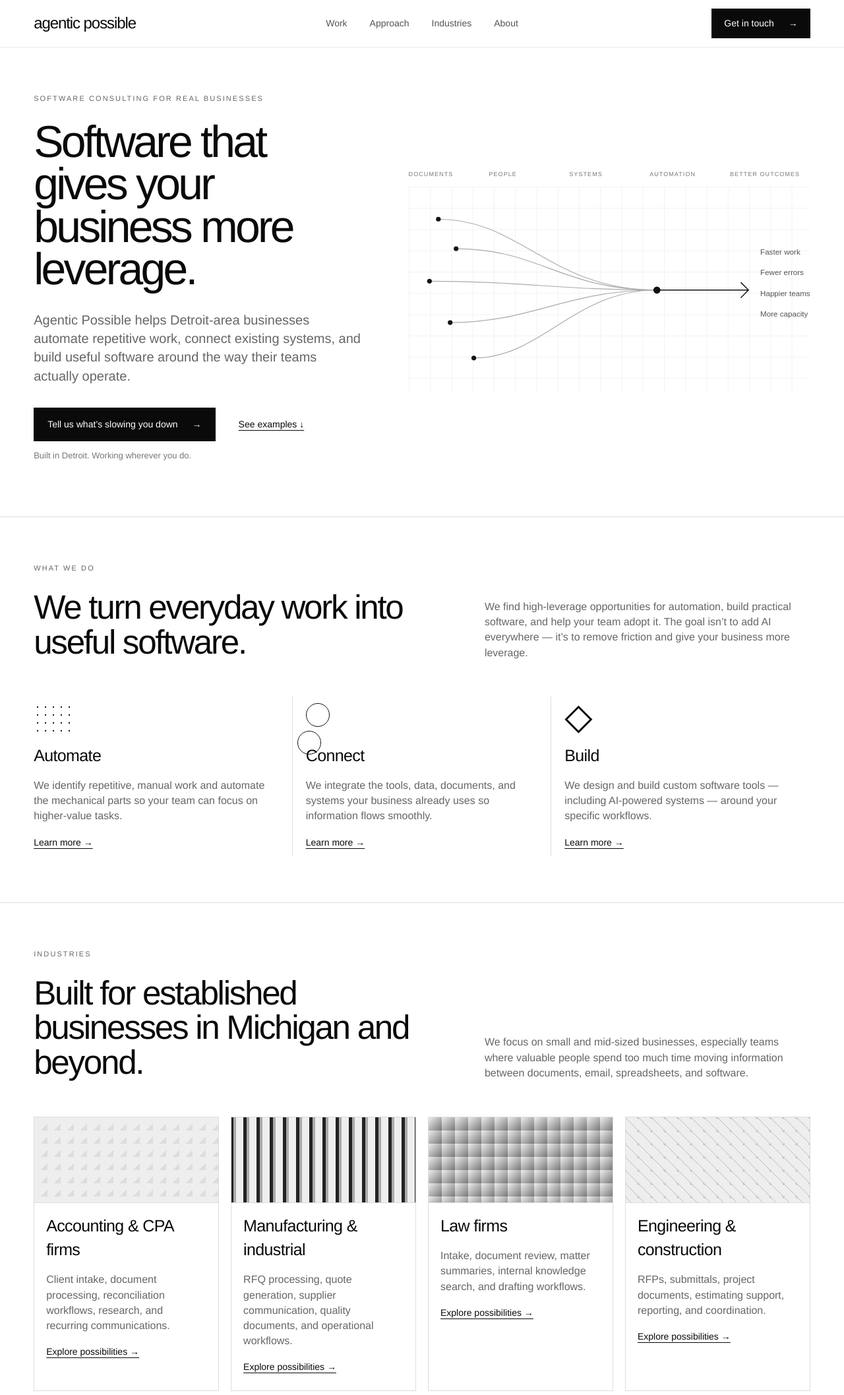
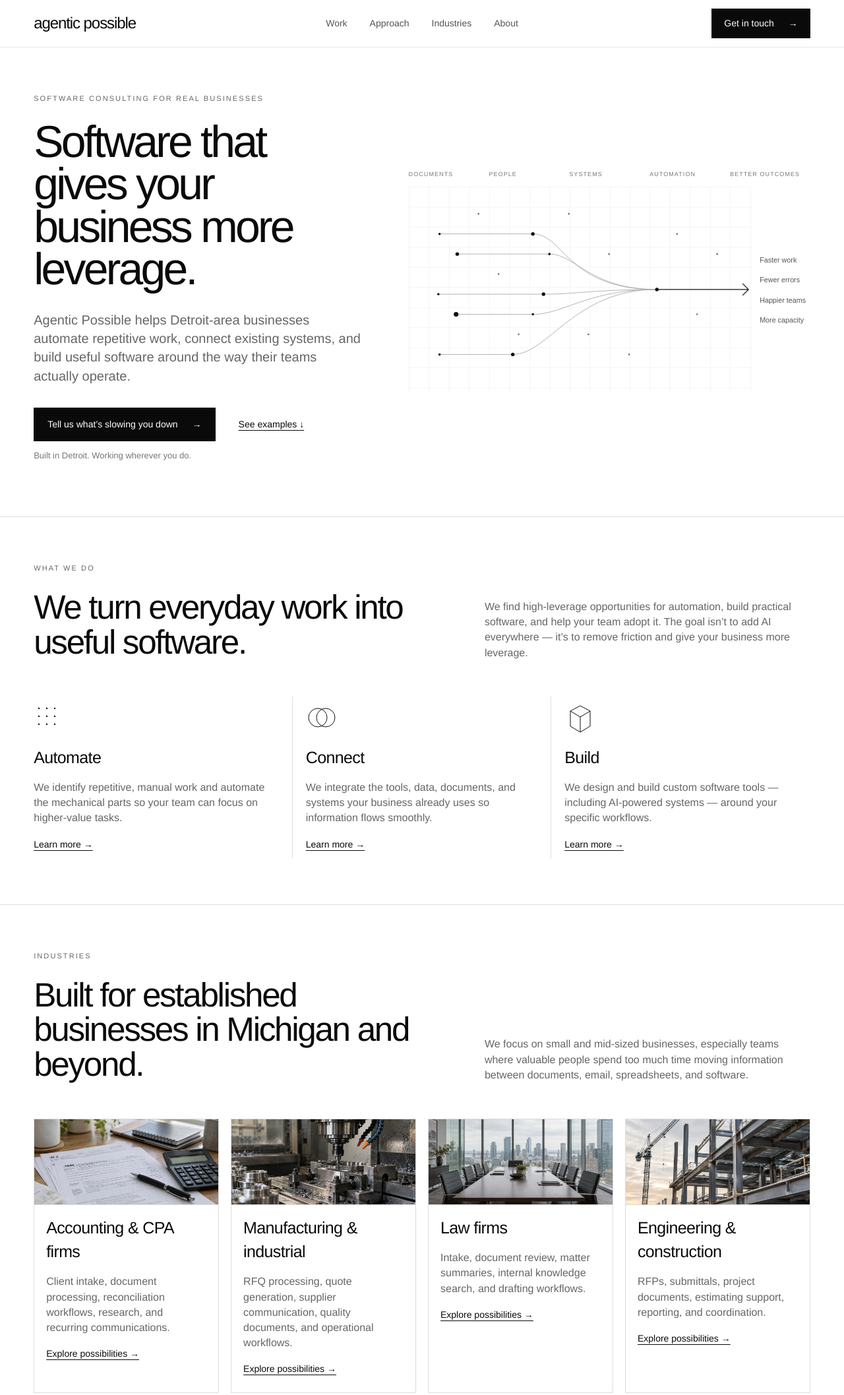
Before and after one commit to Agentic-Possible/agentic-possible, a plain HTML site: page public/index.html in a window 1280 px wide. Shown: the top 2115 px of the page at 66% size. Drawn offline with Linux system fonts and the light colour scheme.

Commit message:
Refresh site imagery and icons

```diff
--- a/public/index.html
+++ b/public/index.html
@@ -30,17 +30,20 @@
   </div>
   <div class="possibility" aria-label="Diagram showing documents, people, and systems converging through automation into better outcomes">
     <div class="diagram-labels"><span>Documents</span><span>People</span><span>Systems</span><span>Automation</span><span>Better outcomes</span></div>
-    <svg viewBox="0 0 680 350" role="img">
-      <defs><pattern id="grid" width="36" height="36" patternUnits="userSpaceOnUse"><path d="M36 0H0V36" fill="none" stroke="#e5e5e5" stroke-width="1"/></pattern></defs>
-      <rect width="680" height="350" fill="url(#grid)"/>
-      <g fill="none" stroke="#aaa" stroke-width="1.3">
-        <path d="M50 55 C190 55 240 175 420 175"/><path d="M80 105 C220 105 260 175 420 175"/>
-        <path d="M35 160 C190 160 260 175 420 175"/><path d="M70 230 C210 230 265 175 420 175"/>
-        <path d="M110 290 C225 290 280 175 420 175"/>
+    <svg viewBox="0 0 680 350" role="img" aria-label="Work converging into better outcomes">
+      <defs><pattern id="grid" width="34" height="34" patternUnits="userSpaceOnUse"><path d="M34 0H0V34" fill="none" stroke="#e9e9e9" stroke-width="1"/></pattern></defs>
+      <rect x="0" y="0" width="580" height="350" fill="url(#grid)"/>
+      <g fill="none" stroke="#aaa" stroke-width="1">
+        <path d="M52 80H210C263 80 267 174 420 174"/>
+        <path d="M82 114H238C282 114 307 174 420 174"/>
+        <path d="M50 182H228C281 182 318 174 420 174"/>
+        <path d="M80 216H210C263 216 303 174 420 174"/>
+        <path d="M52 284H176C236 284 280 174 420 174"/>
       </g>
-      <g fill="#111"><circle cx="50" cy="55" r="4"/><circle cx="80" cy="105" r="4"/><circle cx="35" cy="160" r="4"/><circle cx="70" cy="230" r="4"/><circle cx="110" cy="290" r="4"/><circle cx="420" cy="175" r="6"/></g>
-      <path d="M420 175H575M562 162l13 13-13 13" fill="none" stroke="#111" stroke-width="1.6"/>
-      <g fill="#555" font-family="Arial, sans-serif" font-size="13"><text x="595" y="115">Faster work</text><text x="595" y="150">Fewer errors</text><text x="595" y="185">Happier teams</text><text x="595" y="220">More capacity</text></g>
+      <g fill="#111"><circle cx="52" cy="80" r="2"/><circle cx="82" cy="114" r="3"/><circle cx="50" cy="182" r="2"/><circle cx="80" cy="216" r="4"/><circle cx="52" cy="284" r="2"/><circle cx="210" cy="80" r="3"/><circle cx="238" cy="114" r="2"/><circle cx="228" cy="182" r="3"/><circle cx="210" cy="216" r="2"/><circle cx="176" cy="284" r="3"/><circle cx="420" cy="174" r="3"/></g>
+      <g fill="#777"><circle cx="118" cy="46" r="1.5"/><circle cx="152" cy="148" r="1.5"/><circle cx="186" cy="250" r="1.5"/><circle cx="271" cy="46" r="1.5"/><circle cx="304" cy="250" r="1.5"/><circle cx="339" cy="114" r="1.5"/><circle cx="373" cy="284" r="1.5"/><circle cx="454" cy="80" r="1.5"/><circle cx="488" cy="216" r="1.5"/><circle cx="522" cy="114" r="1.5"/></g>
+      <path d="M420 174H575M565 164l10 10-10 10" fill="none" stroke="#111" stroke-width="1.4"/>
+      <g fill="#555" font-family="Arial, sans-serif" font-size="12"><text x="594" y="128">Faster work</text><text x="594" y="162">Fewer errors</text><text x="594" y="196">Happier teams</text><text x="594" y="230">More capacity</text></g>
     </svg>
   </div>
 </section>
@@ -49,9 +52,9 @@
   <div class="section-intro"><div><p class="eyebrow">What we do</p><h2>We turn everyday work into useful software.</h2></div>
   <p>We find high-leverage opportunities for automation, build practical software, and help your team adopt it. The goal isn’t to add AI everywhere — it’s to remove friction and give your business more leverage.</p></div>
   <div class="three-col">
-    <article><div class="icon dots"></div><h3>Automate</h3><p>We identify repetitive, manual work and automate the mechanical parts so your team can focus on higher-value tasks.</p><a href="#contact">Learn more →</a></article>
-    <article><div class="icon rings"></div><h3>Connect</h3><p>We integrate the tools, data, documents, and systems your business already uses so information flows smoothly.</p><a href="#contact">Learn more →</a></article>
-    <article><div class="icon cube">◇</div><h3>Build</h3><p>We design and build custom software tools — including AI-powered systems — around your specific workflows.</p><a href="#contact">Learn more →</a></article>
+    <article><svg class="service-icon" viewBox="0 0 48 48" aria-hidden="true"><g fill="#111"><circle cx="8" cy="8" r="1.2"/><circle cx="20" cy="8" r="1.2"/><circle cx="32" cy="8" r="1.2"/><circle cx="8" cy="20" r="1.2"/><circle cx="20" cy="20" r="1.2"/><circle cx="32" cy="20" r="1.2"/><circle cx="8" cy="32" r="1.2"/><circle cx="20" cy="32" r="1.2"/><circle cx="32" cy="32" r="1.2"/></g></svg><h3>Automate</h3><p>We identify repetitive, manual work and automate the mechanical parts so your team can focus on higher-value tasks.</p><a href="#contact">Learn more →</a></article>
+    <article><svg class="service-icon" viewBox="0 0 48 48" aria-hidden="true"><circle cx="18" cy="22" r="14" fill="none" stroke="currentColor" stroke-width="1"/><circle cx="30" cy="22" r="14" fill="none" stroke="currentColor" stroke-width="1"/></svg><h3>Connect</h3><p>We integrate the tools, data, documents, and systems your business already uses so information flows smoothly.</p><a href="#contact">Learn more →</a></article>
+    <article><svg class="service-icon" viewBox="0 0 48 48" aria-hidden="true"><path d="M24 4 39 12v23L24 44 9 35V12L24 4Zm0 17 15-9M24 21 9 12m15 9v23" fill="none" stroke="currentColor" stroke-width="1" stroke-linejoin="round"/></svg><h3>Build</h3><p>We design and build custom software tools — including AI-powered systems — around your specific workflows.</p><a href="#contact">Learn more →</a></article>
   </div>
 </section>
 
@@ -59,10 +62,10 @@
   <div class="section-intro"><div><p class="eyebrow">Industries</p><h2>Built for established businesses in Michigan and beyond.</h2></div>
   <p>We focus on small and mid-sized businesses, especially teams where valuable people spend too much time moving information between documents, email, spreadsheets, and software.</p></div>
   <div class="industry-grid">
-    <article><div class="industry-art accounting"></div><h3>Accounting & CPA firms</h3><p>Client intake, document processing, reconciliation workflows, research, and recurring communications.</p><a href="#contact">Explore possibilities →</a></article>
-    <article><div class="industry-art manufacturing"></div><h3>Manufacturing & industrial</h3><p>RFQ processing, quote generation, supplier communication, quality documents, and operational workflows.</p><a href="#contact">Explore possibilities →</a></article>
-    <article><div class="industry-art legal"></div><h3>Law firms</h3><p>Intake, document review, matter summaries, internal knowledge search, and drafting workflows.</p><a href="#contact">Explore possibilities →</a></article>
-    <article><div class="industry-art engineering"></div><h3>Engineering & construction</h3><p>RFPs, submittals, project documents, estimating support, reporting, and coordination.</p><a href="#contact">Explore possibilities →</a></article>
+    <article><img class="industry-art" src="images/accounting.webp" alt="Accounting paperwork and calculator" loading="lazy" decoding="async"><h3>Accounting & CPA firms</h3><p>Client intake, document processing, reconciliation workflows, research, and recurring communications.</p><a href="#contact">Explore possibilities →</a></article>
+    <article><img class="industry-art" src="images/manufacturing.webp" alt="Machining equipment in a factory" loading="lazy" decoding="async"><h3>Manufacturing & industrial</h3><p>RFQ processing, quote generation, supplier communication, quality documents, and operational workflows.</p><a href="#contact">Explore possibilities →</a></article>
+    <article><img class="industry-art" src="images/legal.webp" alt="Conference room overlooking a city" loading="lazy" decoding="async"><h3>Law firms</h3><p>Intake, document review, matter summaries, internal knowledge search, and drafting workflows.</p><a href="#contact">Explore possibilities →</a></article>
+    <article><img class="industry-art" src="images/construction.webp" alt="Steel frame of a building under construction" loading="lazy" decoding="async"><h3>Engineering & construction</h3><p>RFPs, submittals, project documents, estimating support, reporting, and coordination.</p><a href="#contact">Explore possibilities →</a></article>
   </div>
 </section>
 
@@ -77,7 +80,7 @@
 </section>
 
 <section class="section cta bordered" id="about">
-  <div class="detroit-card"><p class="eyebrow">Detroit, MI</p><strong>A city of builders<br>and doers.</strong><div class="skyline">▁▂▁▃▂▅▃▇▃▅▂▆▃▂▁</div></div>
+  <div class="detroit-card"><img src="images/detroit.webp" alt="Detroit skyline along the riverfront" loading="lazy" decoding="async"><div class="detroit-caption"><p class="eyebrow">Detroit, MI</p><strong>A city of builders<br>and doers.</strong></div></div>
   <div id="contact"><p class="eyebrow">Let’s talk</p><h2>What could your team do with more leverage?</h2><p>Tell us about your business and what’s slowing you down. We’ll start with a short conversation to explore where better software or automation could help.</p><a class="button" href="mailto:hello@agenticpossible.com">Get in touch <span>→</span></a></div>
   <blockquote>“Practical software.<br>Real outcomes.<br>Built for how your<br>business actually works.”</blockquote>
 </section>
```
Also changed, not shown: public/images/accounting.webp (added), public/images/construction.webp (added), public/images/detroit.webp (added), public/images/legal.webp (added), public/images/manufacturing.webp (added), public/styles.css.
